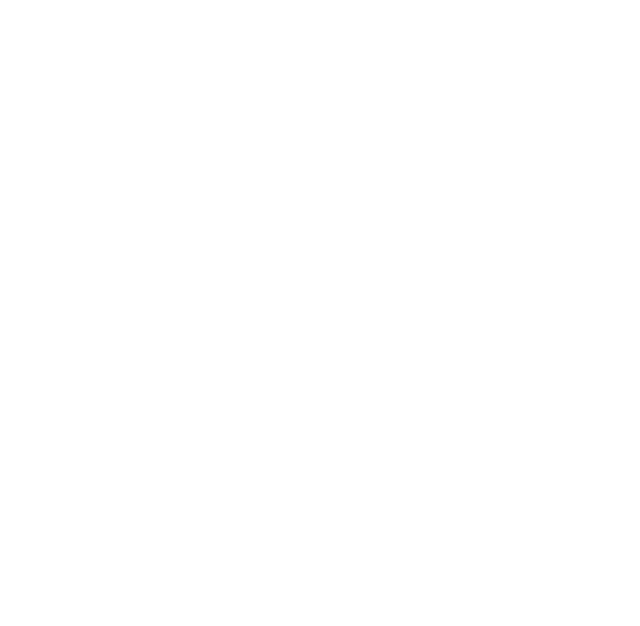
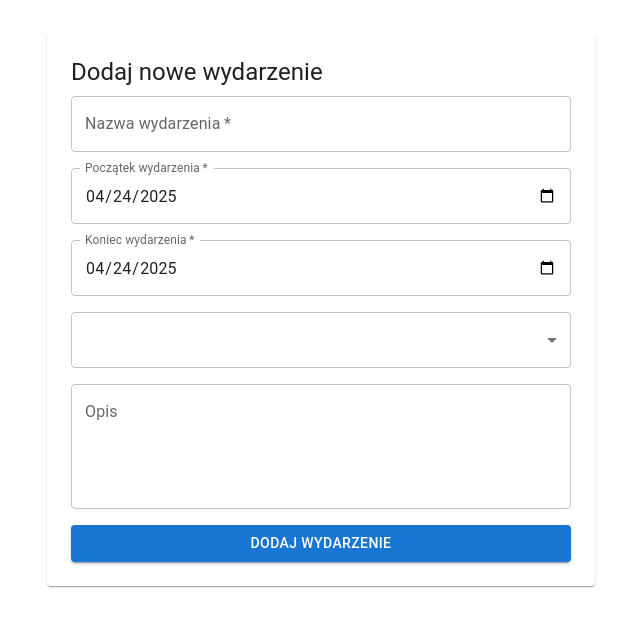
Before and after one commit to Antoni-Dulewicz/Baller-FrontEnd, a React (Create React App) app: page /add-event in a window 1280 px wide. Before the commit this address had no page. Shown: the top 626 px of the page, without its empty margins (319-959 px from the left). Built offline with nearby package versions, Linux system fonts and the light colour scheme.

Commit message:
feat: added AdEventForm page

```diff
--- a/src/App.js
+++ b/src/App.js
@@ -2,12 +2,14 @@
 import React from 'react';
 import { BrowserRouter as Router, Routes, Route } from 'react-router-dom';
 import AcceptReferees from './pages/AcceptReferees';
+import AddEventForm from './pages/AddEventForm';
 
 function App() {
     return (
         <Router>
             <Routes>
                 <Route path="/referees" element={<AcceptReferees />} />
+                <Route path="/add-event" element={<AddEventForm />} />
             </Routes>
         </Router>
     );
--- /dev/null
+++ b/src/pages/AddEventForm.js
@@ -0,0 +1,68 @@
+import React, { useEffect, useState } from 'react';
+import { Box, Button, TextField, Typography, Paper, Select, MenuItem } from '@mui/material';
+import { getVenues } from '../services/eventService';
+
+const AddEventForm = () => {
+    const defaultFormData = {
+        name: '',
+        startDate: new Date().toISOString().slice(0, 10),
+        endDate: new Date().toISOString().slice(0, 10),
+        location: '',
+        description: '',
+    };
+
+    const [formData, setFormData] = useState(defaultFormData);
+    const [venues, setVenues] = useState([]);
+
+    useEffect(() => {
+        setVenues(getVenues());
+    }, []);
+
+    const handleChange = e => {
+        setFormData(prev => ({
+            ...prev,
+            [e.target.name]: e.target.value,
+        }));
+    };
+
+    const handleSubmit = e => {
+        e.preventDefault();
+
+        console.log('Dodano wydarzenie:', formData);
+
+        setFormData(defaultFormData);
+    };
+
+    return (
+        <Paper sx={{ maxWidth: 500, margin: '2rem auto', padding: 3 }}>
+            <Typography variant="h5" gutterBottom>
+                Dodaj nowe wydarzenie
+            </Typography>
+            <Box component="form" onSubmit={handleSubmit} display="flex" flexDirection="column" gap={2}>
+                <TextField label="Nazwa wydarzenia" name="name" value={formData.name} onChange={handleChange} required />
+                <TextField
+                    label="Początek wydarzenia"
+                    name="startDate"
+                    type="date"
+                    value={formData.startDate}
+                    onChange={handleChange}
+                    required
+                />
+                <TextField label="Koniec wydarzenia" name="endDate" type="date" value={formData.endDate} onChange={handleChange} required />
+                <Select label="Lokalizacja" name="location" value={formData.location} onChange={handleChange} required>
+                    {venues.map(venue => (
+                        <MenuItem key={venue.id} value={venue.name}>
+                            {venue.name} - {venue.location}
+                        </MenuItem>
+                    ))}
+                </Select>
+                <TextField label="Opis" name="description" value={formData.description} onChange={handleChange} multiline rows={4} />
+                <Button type="submit" variant="contained" color="primary">
+                    Dodaj wydarzenie
+                </Button>
+            </Box>
+        </Paper>
+    );
+};
+
+export default AddEventForm;
```
